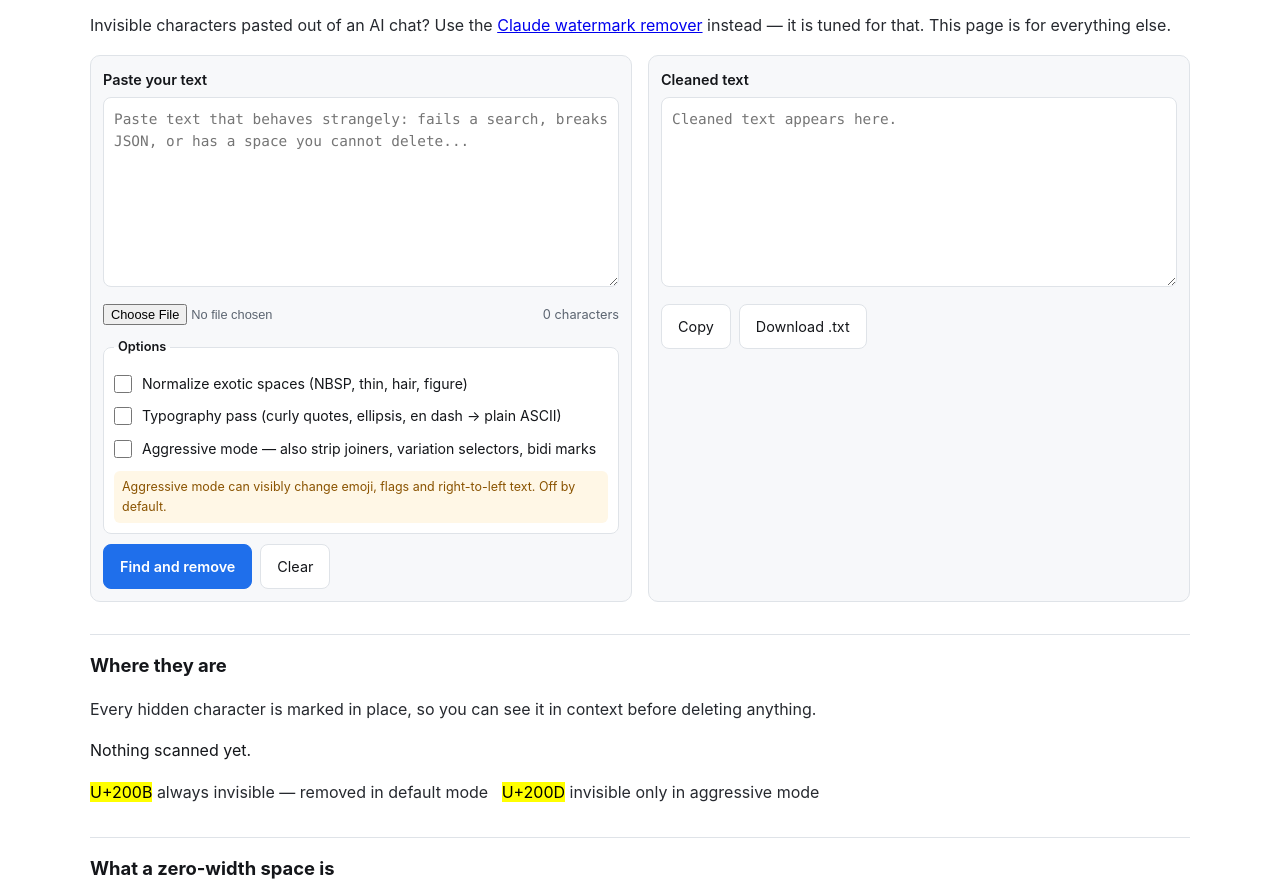
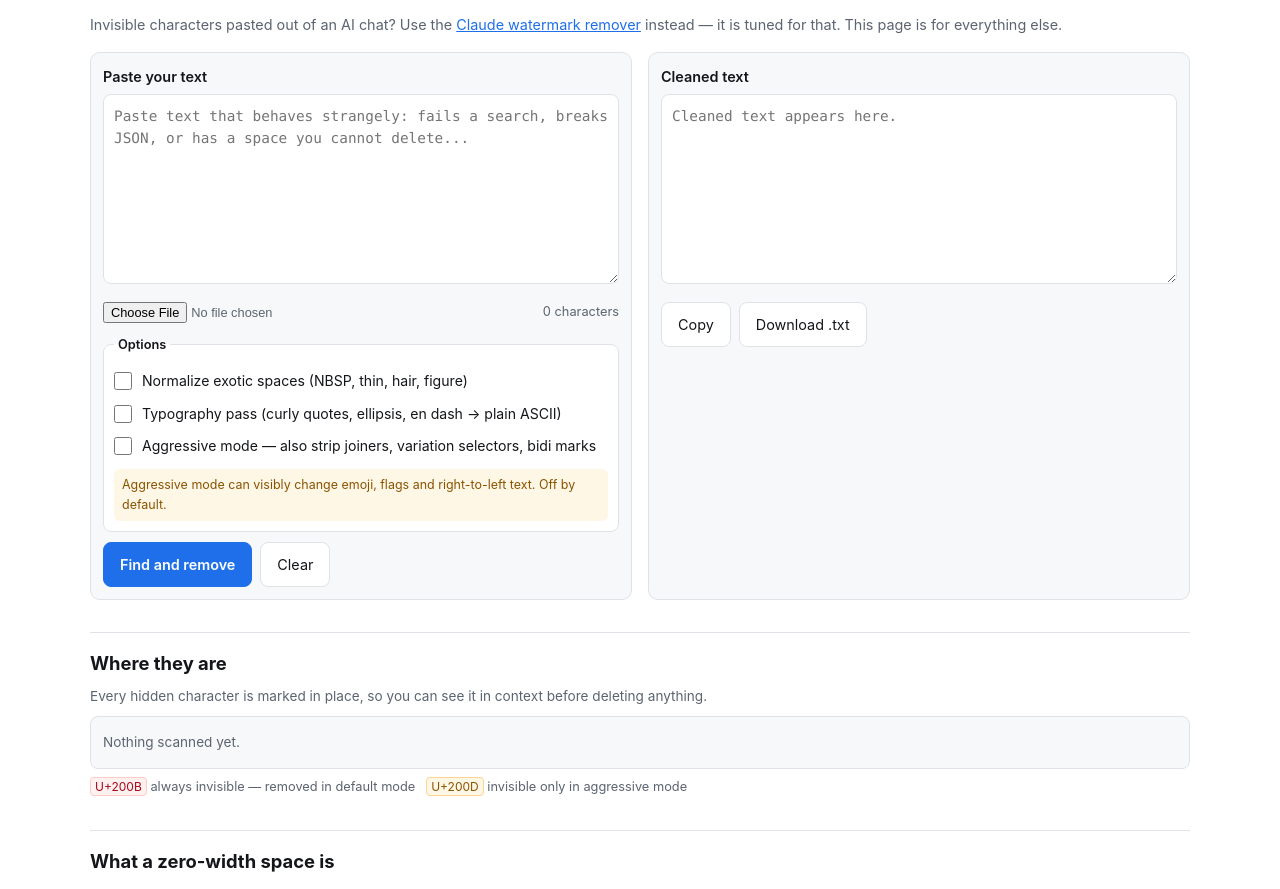
Before and after one commit to f6946672/stripinvisible, a website: page zero-width-space.html in a window 1280 px wide. Shown: the part 49-938 px from the top of the page. Drawn offline with Linux system fonts and the light colour scheme.

Commit message:
site: styles.css

```diff
--- a/styles.css
+++ b/styles.css
@@ -258,3 +258,62 @@ button.primary:hover { filter: brightness(1.06); }
 section > ul { padding-left: 20px; }
 
 li { margin: 4px 0; }
+
+/* ---------- cross links ---------- */
+
+.crosslink {
+  margin: 0 0 16px;
+  color: var(--muted);
+  font-size: 0.9rem;
+}
+
+.crosslink a { color: var(--accent); }
+
+/* ---------- highlight preview ---------- */
+
+.hint {
+  color: var(--muted);
+  font-size: 0.85rem;
+  margin: 0 0 8px;
+}
+
+.preview {
+  white-space: pre-wrap;
+  overflow-wrap: anywhere;
+  background: var(--panel);
+  border: 1px solid var(--line);
+  border-radius: 8px;
+  padding: 12px;
+  max-height: 280px;
+  overflow-y: auto;
+  font-family: ui-monospace, SFMono-Regular, Menlo, Consolas, monospace;
+  font-size: 0.85rem;
+  line-height: 2;
+}
+
+.preview.empty {
+  color: var(--muted);
+  font-family: inherit;
+}
+
+.chip {
+  background: #fff1f0;
+  border: 1px solid #ffccc7;
+  color: #a8071a;
+  border-radius: 4px;
+  padding: 1px 4px;
+  font-size: 0.75rem;
+  cursor: help;
+}
+
+.chip.soft {
+  background: var(--warn-bg);
+  border-color: #ffd591;
+  color: var(--warn);
+}
+
+.legend {
+  color: var(--muted);
+  font-size: 0.8rem;
+  margin: 8px 0 0;
+}
```
